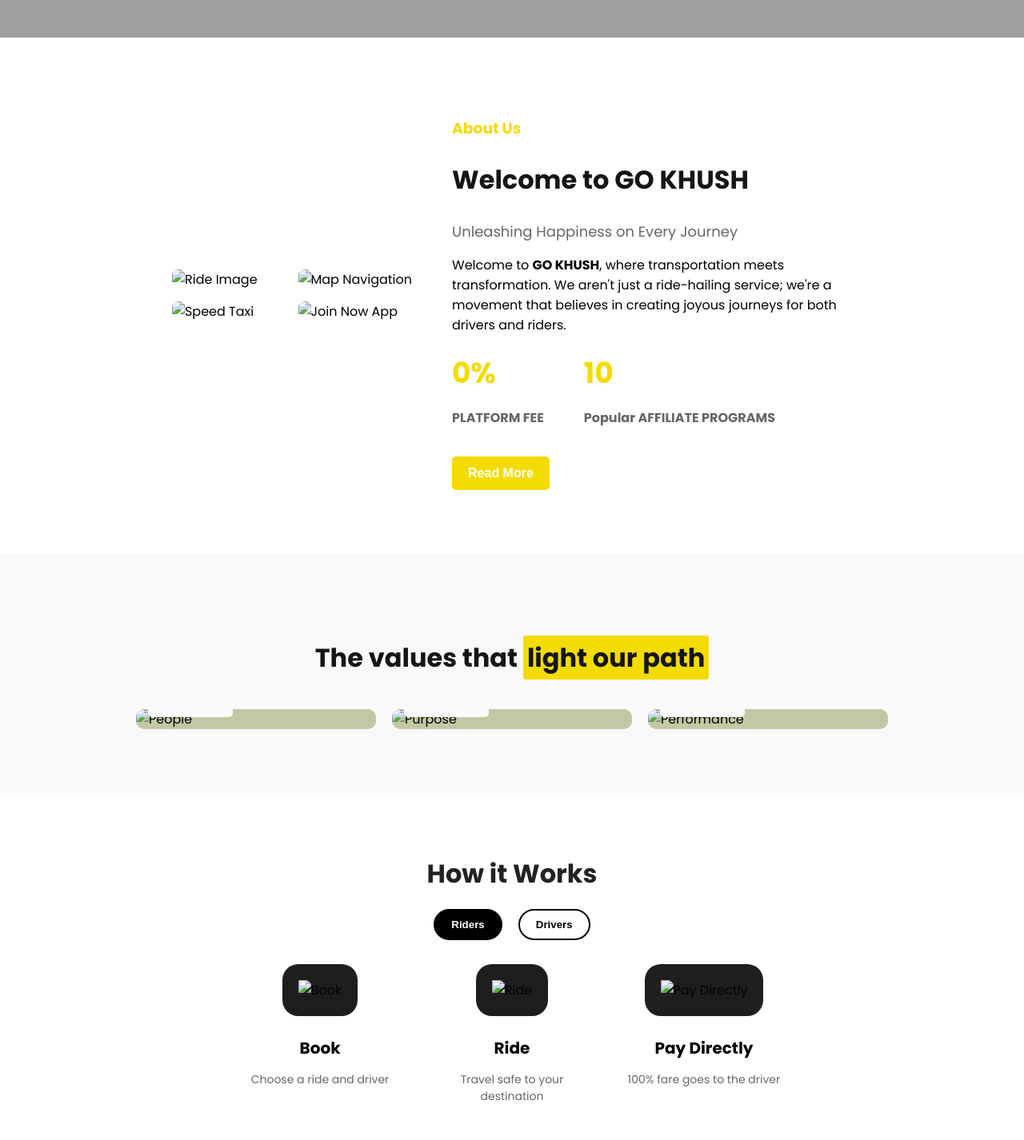
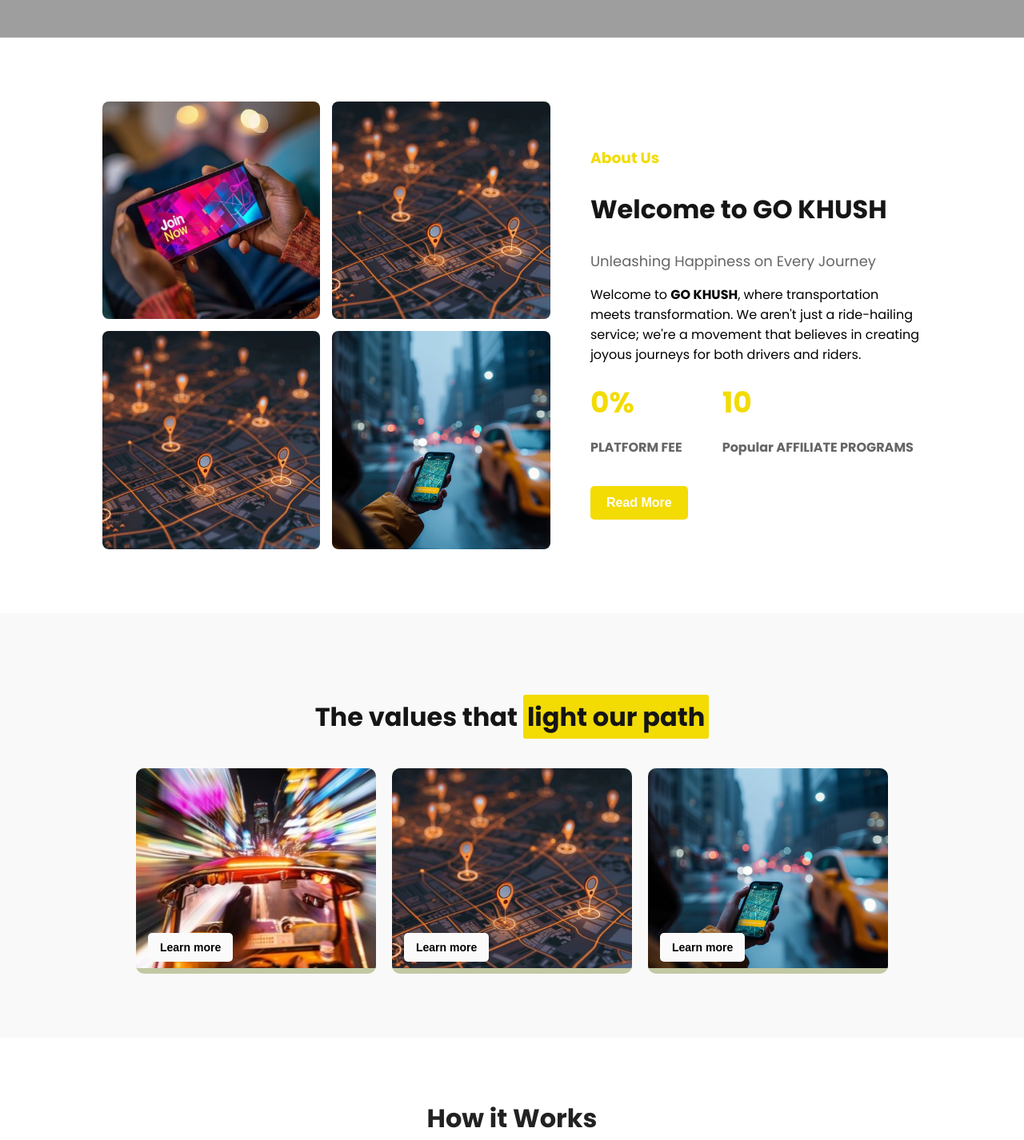
Before and after one commit to Gokhush/gokhush_website, a plain HTML site: page index.html in a window 1280 px wide. Shown: the part 680-2106 px from the top of the page at 80% size. Drawn offline with Linux system fonts and the light colour scheme; files that its build step writes are made by us from their sources; grey boxes are pictures that could not be loaded.

Commit message:
added favicon and modified file path and image imports.

```diff
--- a/index.html
+++ b/index.html
@@ -4,7 +4,8 @@
     <meta charset="UTF-8">
     <meta name="viewport" content="width=device-width, initial-scale=1.0">
     <title>GO KHUSH</title>
-    <link rel="stylesheet" href="style.css">
+    <link rel="icon" href="./images/logo.png" type="image/png">
+    <link rel="stylesheet" href="./styles/style.css">
     <link href="https://fonts.googleapis.com/css2?family=Poppins:wght@300;400;600;700&display=swap" rel="stylesheet">
 </head>
 <body>
@@ -38,10 +39,10 @@
     <section class="about-us">
         <div class="about-container">
             <div class="about-images">
-                <img src="img1.jpg" alt="Ride Image">
-                <img src="img3.jpg" alt="Map Navigation">
-                <img src="img3.jpg" alt="Speed Taxi">
-                <img src="img4.jpg" alt="Join Now App">
+                <img src="./images/img1.jpg" alt="Ride Image">
+                <img src="./images/img3.jpg" alt="Map Navigation">
+                <img src="./images/img3.jpg" alt="Speed Taxi">
+                <img src="./images/img4.jpg" alt="Join Now App">
             </div>
             <div class="about-content">
                 <h3 class="about-title">About Us</h3>
@@ -69,15 +70,15 @@
     </div>
     <div class="values-container">
         <div class="value-card">
-            <img src="img2.jpg" alt="People">
+            <img src="./images/img2.jpg" alt="People">
                        <button class="learn-more">Learn more</button>
         </div>
         <div class="value-card">
-            <img src="img3.jpg" alt="Purpose">
+            <img src="./images/img3.jpg" alt="Purpose">
                        <button class="learn-more">Learn more</button>
         </div>
         <div class="value-card">
-            <img src="img4.jpg" alt="Performance">
+            <img src="./images/img4.jpg" alt="Performance">
 
             <button class="learn-more">Learn more</button>
         </div>
@@ -94,34 +95,34 @@
     </div>
     <div class="steps-container" id="riders">
         <div class="step">
-            <img src="img5.jpg" alt="Book">
+            <img src="./images/img5.jpg" alt="Book">
             <h3>Book</h3>
             <p>Choose a ride and driver</p>
         </div>
         <div class="step">
-            <img src="img2.jpg" alt="Ride">
+            <img src="./images/img3.jpg" alt="Ride">
             <h3>Ride</h3>
             <p>Travel safe to your destination</p>
         </div>
         <div class="step">
-            <img src="img3.jpg" alt="Pay Directly">
+            <img src="./images/img3.jpg" alt="Pay Directly">
             <h3>Pay Directly</h3>
             <p>100% fare goes to the driver</p>
         </div>
     </div>
     <div class="steps-container" id="drivers" style="display: none;">
         <div class="step">
-            <img src="img1.jpg" alt="Sign Up">
+            <img src="./images/img1.jpg" alt="Sign Up">
             <h3>Sign Up</h3>
             <p>Register as a driver and get verified</p>
         </div>
         <div class="step">
-            <img src="img3.jpg" alt="Drive">
+            <img src="./images/img3.jpg" alt="Drive">
             <h3>Drive</h3>
             <p>Pick up riders and complete trips</p>
         </div>
         <div class="step">
-            <img src="img2.jpg" alt="Earn">
+            <img src="./images/img2.jpg" alt="Earn">
             <h3>Earn</h3>
             <p>Receive 100% of your earnings directly</p>
         </div>
```
Also changed, not shown: script.js (+10 -5 lines), images/logo.png (added).
